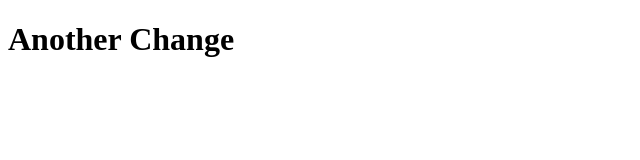
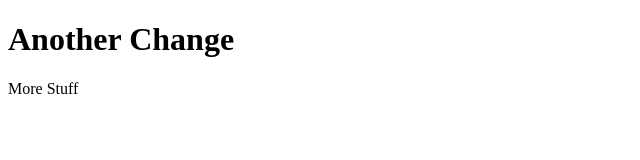
Before and after one commit to melaniemccallProcessing/github, a plain HTML site: page index.html in a window 1280 px wide. Shown: the full height of the page, 0-640 px from the left. Drawn offline with Linux system fonts and the light colour scheme.

Commit message:
another change

```diff
--- a/index.html
+++ b/index.html
@@ -9,5 +9,6 @@
     <h1>
         Another Change
     </h1>
+    <p>More Stuff</p>
 </body>
 </html>
```
